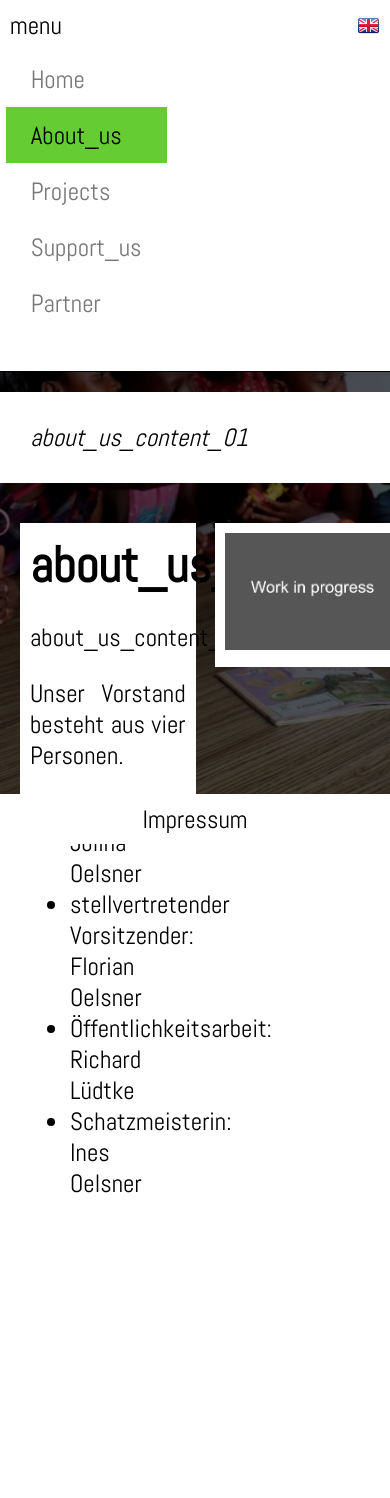
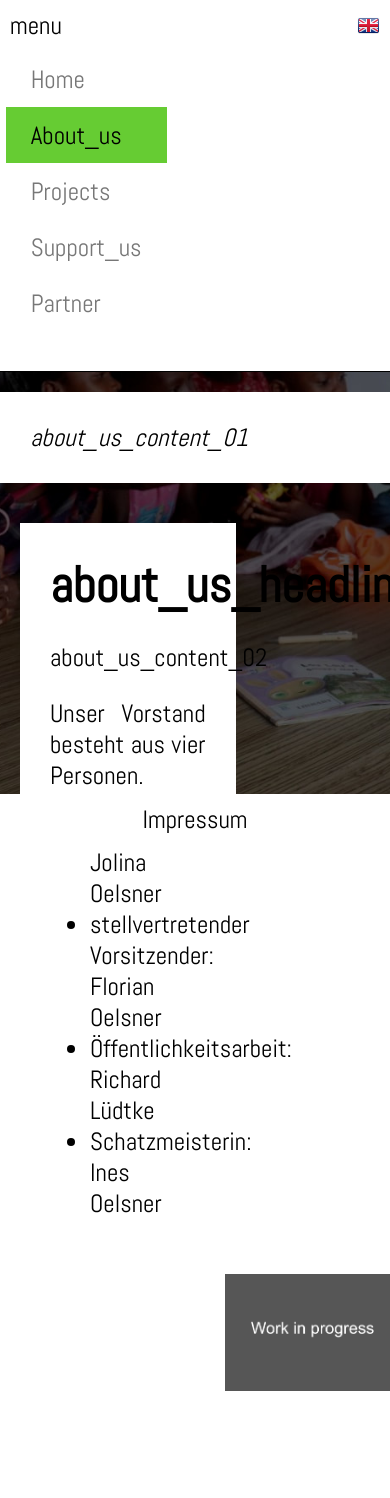
Before and after one commit to Lightshadow244/HoPe, a Django app: template HoPe/Foerder/templates/Foerder/about_us.html in a window 390 px wide; the page is wider, and only the part inside the window is pictured. Before the commit the page ends 1193 px from the top of that part, so only its background shows below. Run offline with Django 3.2, Linux system fonts and the light colour scheme; the template is opened without the code that fills it, so the values that code supplies are empty.

Commit message:
css mobile

```diff
--- a/HoPe/static/css/custom_02.css
+++ b/HoPe/static/css/custom_02.css
@@ -233,7 +233,7 @@
 	float:left;
 	width:45%;
 	/*margin:10px;*/
-	/*padding:20px;*/
+	padding:20px;
 }
 
 .content-wrapper{
```
